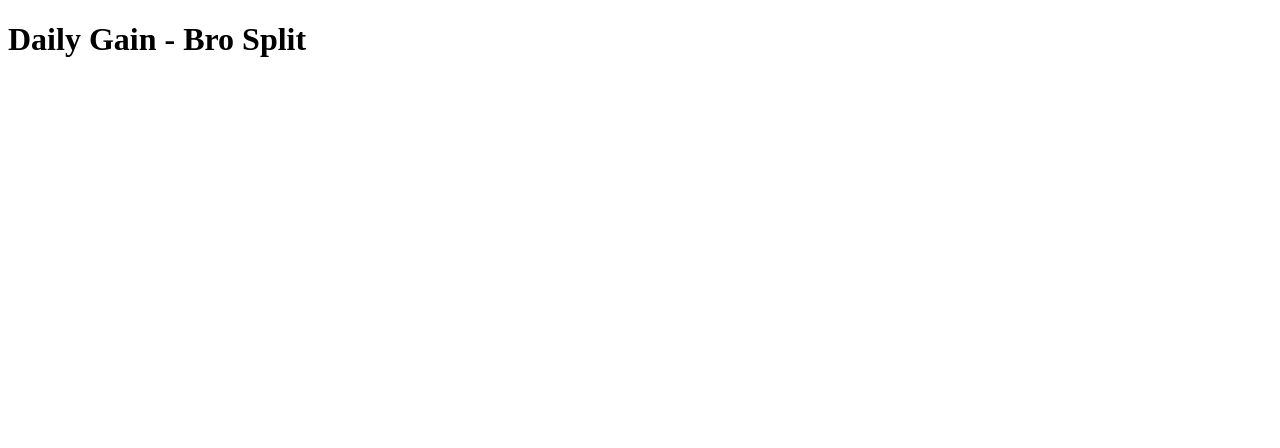
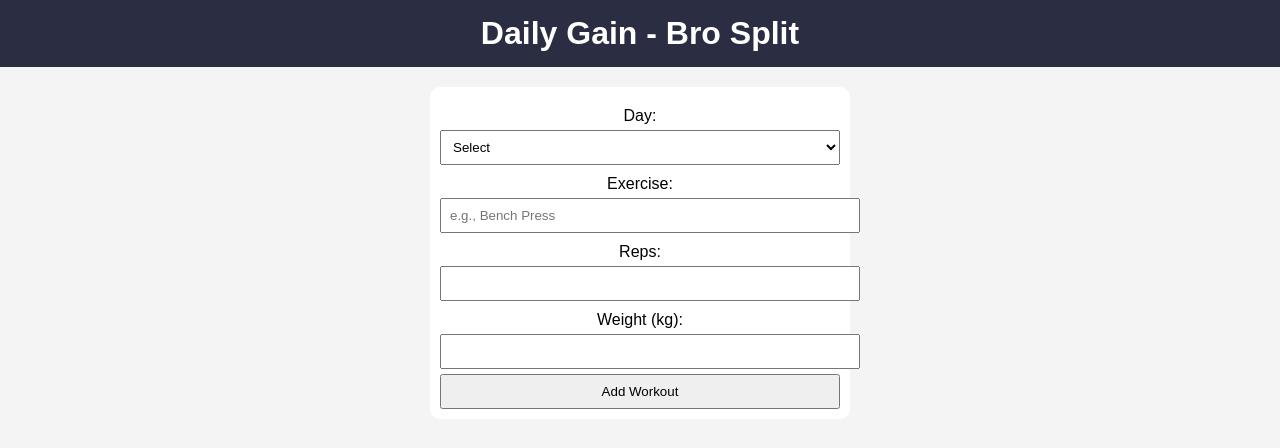
Before and after one commit to prashantjha87/daily-gain, a plain HTML site: page index.html in a window 1280 px wide. Drawn offline with Linux system fonts and the light colour scheme.

Commit message:
Update index.html

```diff
--- a/index.html
+++ b/index.html
@@ -1 +1,56 @@
-<!DOCTYPE html><html><head><title>Daily Gain</title></head><body><h1>Daily Gain - Bro Split</h1></body></html>
+<!DOCTYPE html>
+<html lang="en">
+<head>
+  <meta charset="UTF-8" />
+  <meta name="viewport" content="width=device-width, initial-scale=1.0" />
+  <meta name="theme-color" content="#2b2d42">
+  <title>Daily Gain - Bro Split Tracker</title>
+  <link rel="manifest" href="manifest.json">
+  <link rel="stylesheet" href="styles.css">
+  <style>
+    body {
+      font-family: Arial, sans-serif;
+      background-color: #f4f4f4;
+      margin: 0;
+      padding: 0;
+      text-align: center;
+    }
+    h1 { background: #2b2d42; color: white; padding: 15px; margin: 0; }
+    form { margin: 20px auto; padding: 10px; background: white; border-radius: 10px; width: 90%; max-width: 400px; }
+    label { display: block; margin-top: 10px; }
+    input, select, button { width: 100%; padding: 8px; margin-top: 5px; }
+    .workout-log { margin-top: 20px; max-width: 600px; margin-left: auto; margin-right: auto; }
+    .log-item { background: white; padding: 10px; margin: 5px; border-radius: 5px; }
+  </style>
+</head>
+<body>
+  <h1>Daily Gain - Bro Split</h1>
+
+  <form id="workoutForm">
+    <label for="day">Day:</label>
+    <select id="day" required>
+      <option value="">Select</option>
+      <option>Chest</option>
+      <option>Back</option>
+      <option>Shoulders</option>
+      <option>Arms</option>
+      <option>Legs</option>
+    </select>
+
+    <label for="exercise">Exercise:</label>
+    <input type="text" id="exercise" placeholder="e.g., Bench Press" required>
+
+    <label for="reps">Reps:</label>
+    <input type="number" id="reps" min="1" required>
+
+    <label for="weight">Weight (kg):</label>
+    <input type="number" id="weight" min="0" step="0.5" required>
+
+    <button type="submit">Add Workout</button>
+  </form>
+
+  <div class="workout-log" id="workoutLog"></div>
+
+  <script src="app.js"></script>
+</body>
+</html>
```
